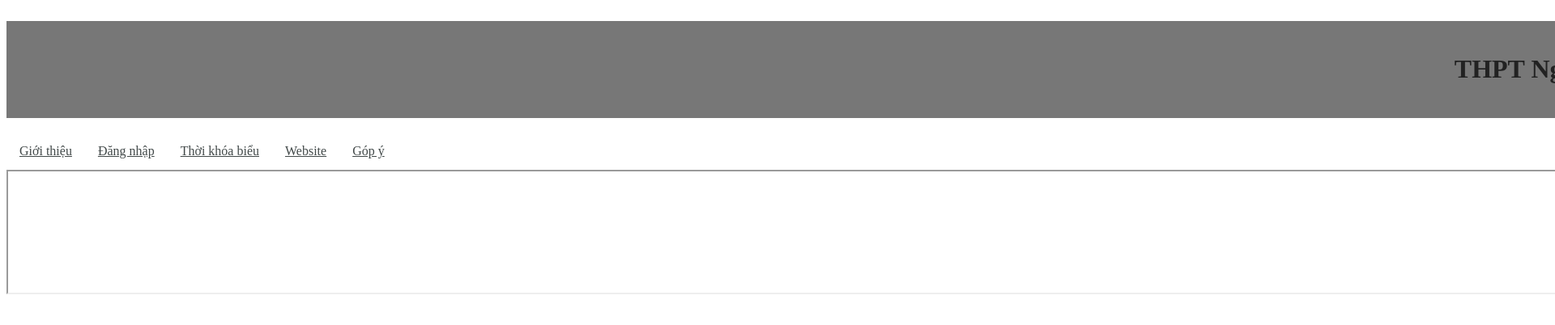
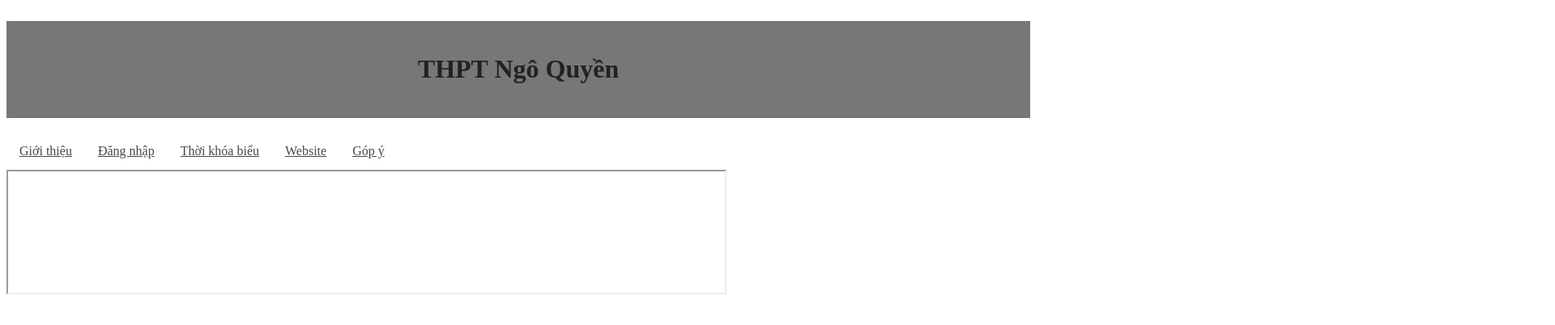
Before and after one commit to brinybee/MinhAnh12J, a plain HTML site: page index.html in a window 1280 px wide. Shown: the top 402 px of the page at 81% size, 1920 px wide, since content can reach past the window. Drawn offline with Linux system fonts and the light colour scheme.

Commit message:
Update style.css

```diff
--- a/style.css
+++ b/style.css
@@ -12,5 +12,5 @@
   color: black; }
 
 .menu b { color: #333333;}
-.xixi { width: 200%;}
-.noidung { width: 300%; height: 300%;}
+.xixi { width: 70%;}
+.noidung { width: 100%; height: 100%;}
```
